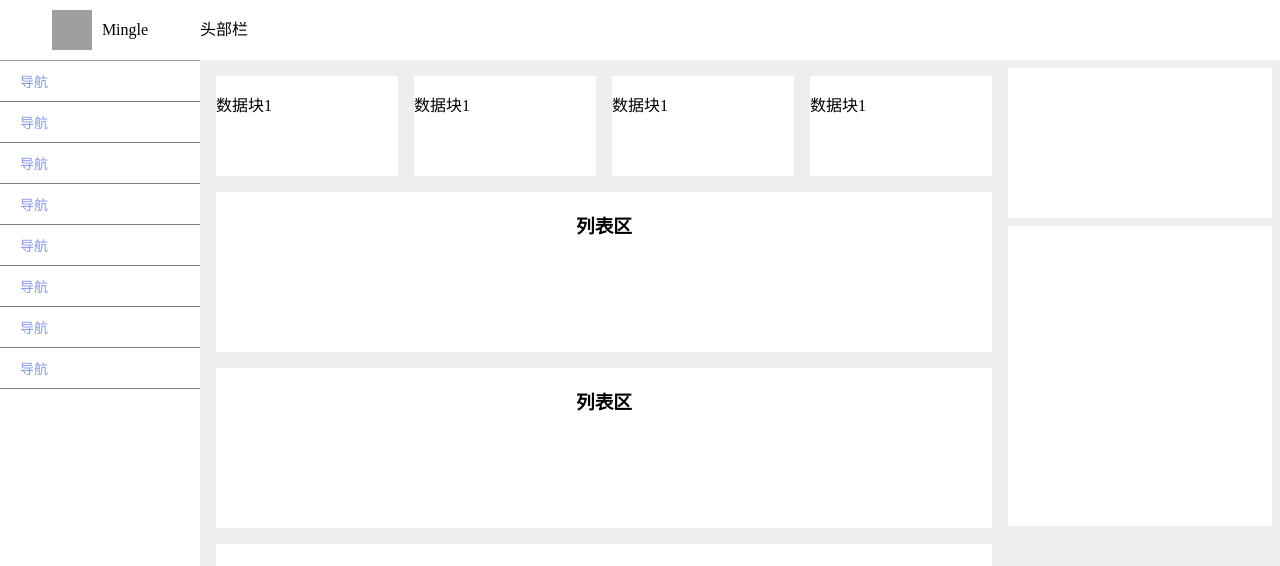
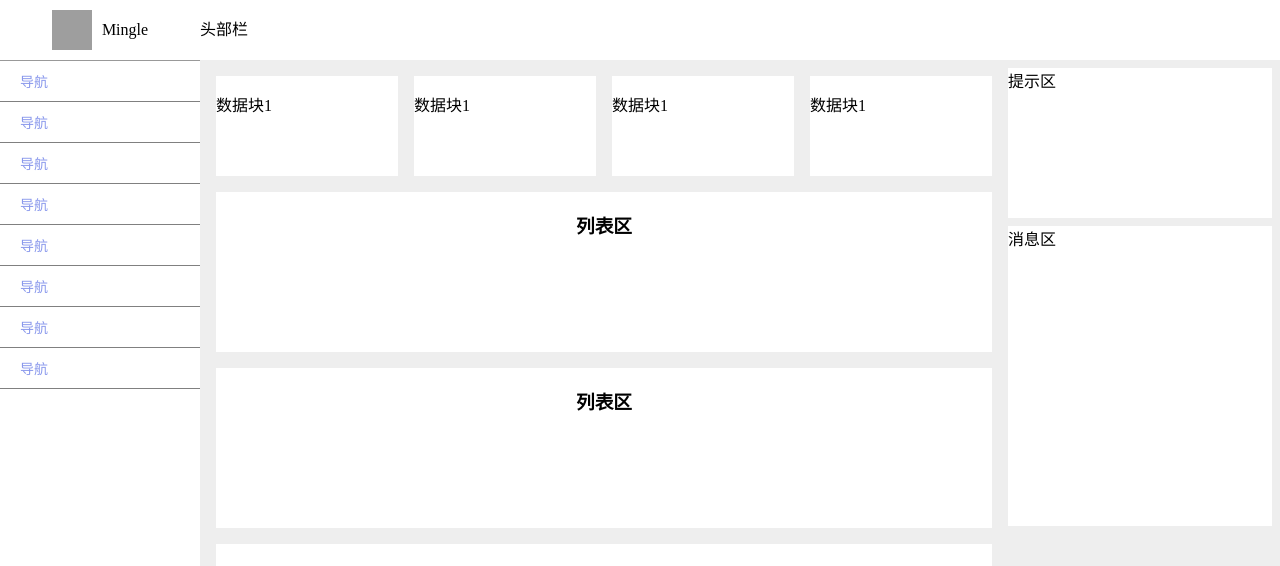
Before and after one commit to MingzeDuan/re01-one, a plain HTML site: page 23.4.9.html in a window 1280 px wide. Shown: the top 566 px of the page. Drawn offline with Linux system fonts and the light colour scheme; grey boxes are pictures that could not be loaded.

Commit message:
Add files via upload

```diff
--- a/23.4.9.html
+++ b/23.4.9.html
@@ -147,9 +147,9 @@
         <!-- 右区 -->
         <div style="flex: 1" class="flex column mgr8 mgt8 youQu">
           <!-- 提示区 -->
-          <div style="height: 150px" class="baiSe yinYing"></div>
+          <div style="height: 150px" class="baiSe yinYing">提示区</div>
           <!-- 消息区 -->
-          <div style="height: 300px" class="baiSe yinYing mgt8"></div>
+          <div style="height: 300px" class="baiSe yinYing mgt8">消息区</div>
         </div>
       </div>
     </div>
```
